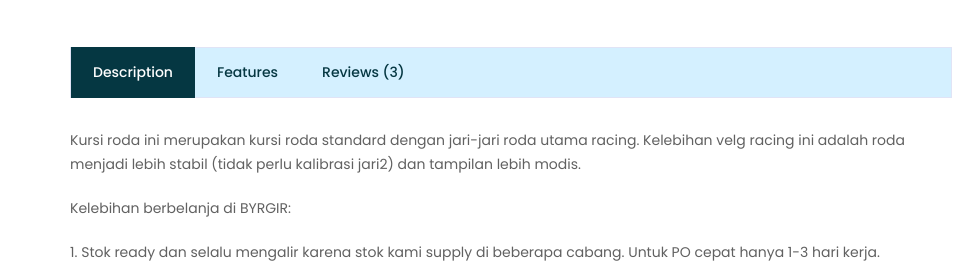
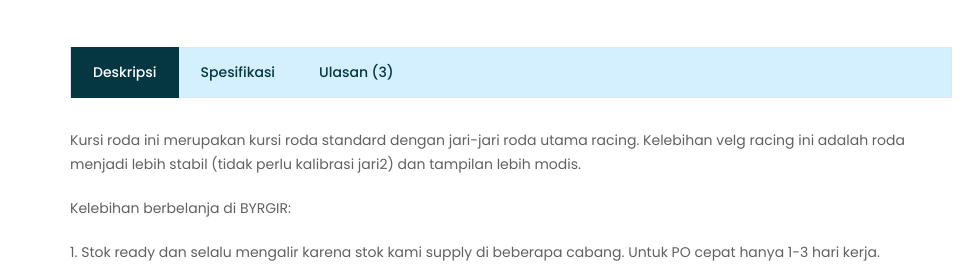
Before and after one commit to dwiriad/Interface-Magang, a plain HTML site: page product.html in a window 1280 px wide. Shown: the part 780-1059 px from the top of the page, 0-977 px from the left. Drawn offline with Linux system fonts and the light colour scheme; some packages are replaced by stand-ins of ours; grey boxes are pictures that could not be loaded.

Commit message:
produk ok

```diff
--- a/product.html
+++ b/product.html
@@ -334,9 +334,9 @@
 			<!-- Product Tabs -->
 			<div class="prod-tabs-wrap">
 				<ul class="prod-tabs">
-					<li><a data-prodtab-num="1" class="active" href="#" data-prodtab="#prod-tab-1">Description</a></li>
-					<li><a data-prodtab-num="2" id="prod-props" href="#" data-prodtab="#prod-tab-2">Features</a></li>
-					<li><a data-prodtab-num="5" href="#" data-prodtab="#prod-tab-5">Reviews (3)</a></li>
+					<li><a data-prodtab-num="1" class="active" href="#" data-prodtab="#prod-tab-1">Deskripsi</a></li>
+					<li><a data-prodtab-num="2" id="prod-props" href="#" data-prodtab="#prod-tab-2">Spesifikasi</a></li>
+					<li><a data-prodtab-num="5" href="#" data-prodtab="#prod-tab-5">Ulasan (3)</a></li>
 				</ul>
 				<div class="prod-tab-cont">
 
```
